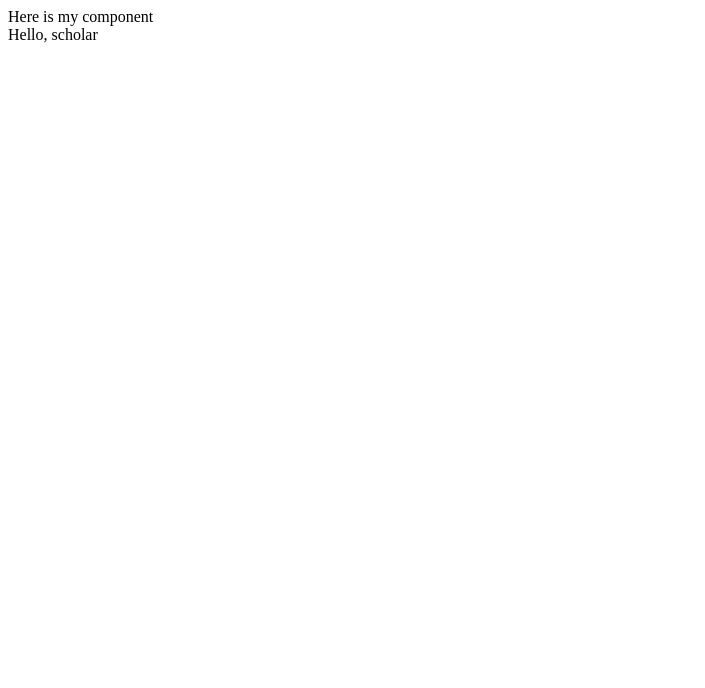
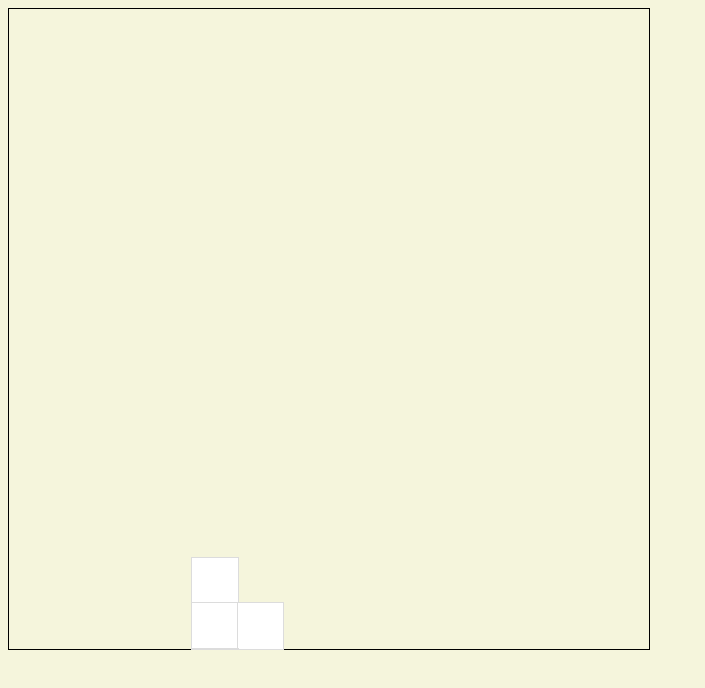
Before and after one commit to nbogie/blokus-react, a React (Vite) app: page / in a window 1280 px wide. Shown: the top 688 px of the page, without its empty margins (0-705 px from the left). Built offline with nearby package versions, Linux system fonts and the light colour scheme.

Commit message:
can display one positioned blokus random piece on the grid

```diff
--- /dev/null
+++ b/src/components/App.css
@@ -0,0 +1,29 @@
+body {
+    background: beige;
+}
+
+.gameGrid {
+    display: grid;
+    aspect-ratio: 1;
+    width: calc(min(100vw, 100vh) * 0.8);
+    grid-template-columns: repeat(14, 1fr);
+    grid-template-rows: repeat(14, 1fr);
+    border: 1px solid black;
+    background: beige;
+}
+
+.pieceSquare {
+    display: grid;
+    place-items: center;
+    /* border-radius: 2px; */
+    outline: 1px solid gainsboro;
+}
+
+.pieceSquare.black {
+    background: #333;
+    color: #fff;
+}
+.pieceSquare.white {
+    background: #fff;
+    color: #333;
+}
--- a/src/components/App.tsx
+++ b/src/components/App.tsx
@@ -1,12 +1,14 @@
-import { greet } from "../greet";
-import { MyComponent } from "./MyComponent";
+import { createPositionedPieceAtRandom } from "../gameCore/positionedPiece";
+import { PositionedPieceC } from "./PositionedPieceC";
+import "./App.css";
+function App() {
+    const posPiece = createPositionedPieceAtRandom();
 
-function App() {
     return (
         <div className="App">
-            <MyComponent />
-
-            {greet("scholar")}
+            <div className="gameGrid">
+                <PositionedPieceC posPiece={posPiece} />
+            </div>
         </div>
     );
 }
--- a/src/components/MyComponent.tsx
+++ /dev/null
@@ -1,3 +0,0 @@
-export function MyComponent(): JSX.Element {
-    return <div>Here is my component</div>;
-}
--- /dev/null
+++ b/src/components/Position.tsx
@@ -0,0 +1,13 @@
+import { pick } from "../gameCore/pick";
+
+export interface Position {
+    x: number;
+    y: number;
+}
+
+export function randomPosition(): Position {
+    return {
+        x: pick([0, 1, 2, 3, 4, 5, 6, 7, 8, 9, 10, 11, 12, 13]),
+        y: pick([0, 1, 2, 3, 4, 5, 6, 7, 8, 9, 10, 11, 12, 13]),
+    };
+}
--- /dev/null
+++ b/src/components/PositionedPieceC.tsx
@@ -0,0 +1,31 @@
+import { PositionedPiece } from "../gameCore/positionedPiece";
+
+interface PositionedPieceCProps {
+    posPiece: PositionedPiece;
+}
+
+export function PositionedPieceC({
+    posPiece,
+}: PositionedPieceCProps): JSX.Element {
+    const { piece, position } = posPiece;
+    const { shape, colour, id: shapeId } = piece;
+
+    return (
+        <>
+            {shape.rows.flatMap((row, rowIx) =>
+                row.map((cell, colIx) =>
+                    cell === 0 ? null : (
+                        <div
+                            className={"pieceSquare " + colour}
+                            key={piece.id + "_" + rowIx + "_" + colIx}
+                            style={{
+                                gridRow: `${position.y + rowIx}`,
+                                gridColumn: `${position.x + colIx}`,
+                            }}
+                        ></div>
+                    )
+                )
+            )}
+        </>
+    );
+}
--- /dev/null
+++ b/src/gameCore/pick.ts
@@ -0,0 +1,3 @@
+export function pick<T>(arr: T[]): T {
+    return arr[Math.floor(Math.random() * arr.length)];
+}
--- /dev/null
+++ b/src/gameCore/piece.ts
@@ -0,0 +1,9 @@
+import { Shape } from "./shape";
+
+export interface Piece {
+    id: string;
+    shape: Shape;
+    colour: PieceColour;
+}
+
+export type PieceColour = "black" | "white";
--- /dev/null
+++ b/src/gameCore/positionedPiece.ts
@@ -0,0 +1,17 @@
+import { Position, randomPosition } from "../components/Position";
+import { pick } from "./pick";
+import { Piece, PieceColour } from "./piece";
+import { allShapes } from "./shape";
+
+export interface PositionedPiece {
+    piece: Piece;
+    position: Position;
+}
+
+export function createPositionedPieceAtRandom(): PositionedPiece {
+    const shape = pick(allShapes);
+    const colour: PieceColour = pick(["black", "white"]);
+    const piece: Piece = { shape, id: shape.id + "", colour };
+    const position = randomPosition();
+    return { position, piece };
+}
--- /dev/null
+++ b/src/gameCore/shape.ts
@@ -0,0 +1,71 @@
+export type Cell = 1 | 0;
+type CellRow = Cell[];
+
+export interface Shape {
+    id: string;
+    rows: CellRow[];
+}
+
+export const allShapes: Shape[] = [
+    [[1]],
+    [[1, 1]],
+    [[1, 1, 1]],
+    [[1, 1, 1, 1]],
+    [[1, 1, 1, 1, 1]],
+    [
+        [0, 1],
+        [1, 1],
+    ],
+    [
+        [0, 1],
+        [0, 1],
+        [1, 1],
+    ],
+    [
+        [0, 1],
+        [0, 1],
+        [0, 1],
+        [1, 1],
+    ],
+    [
+        [1, 0],
+        [1, 1],
+        [1, 0],
+    ],
+    [
+        [1, 1],
+        [1, 1],
+    ],
+    [
+        [1, 1, 0],
+        [0, 1, 1],
+    ],
+    [
+        [1, 0],
+        [1, 0],
+        [1, 0],
+        [1, 1],
+        [0, 1],
+    ],
+    [
+        [1, 0],
+        [1, 1],
+        [1, 1],
+    ],
+
+    [
+        [1, 1],
+        [1, 0],
+        [1, 1],
+    ],
+    [
+        [1, 0],
+        [1, 0],
+        [1, 0],
+        [1, 1],
+        [0, 1],
+    ],
+].map((rows, ix) => ({
+    rows: rows as CellRow[],
+    id: "" + (ix + 1),
+}));
```
